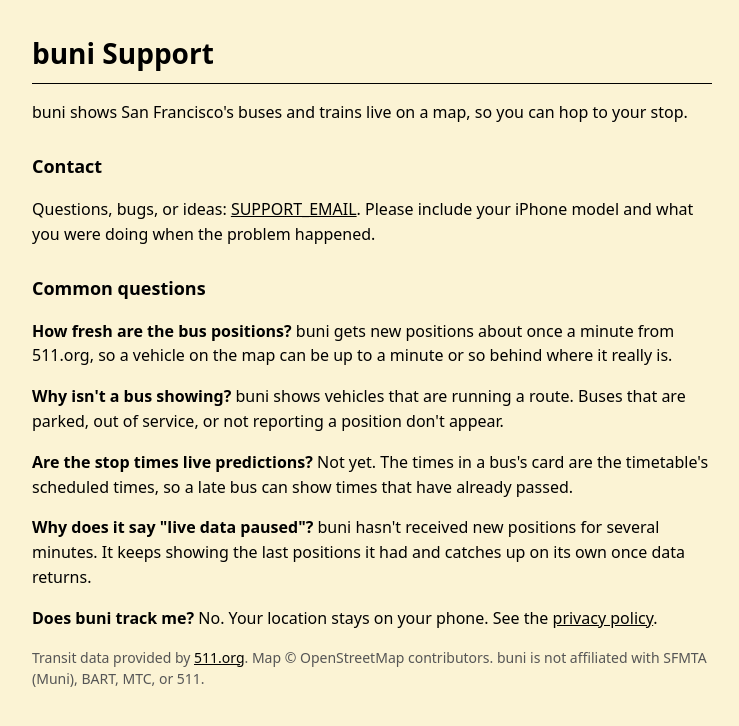
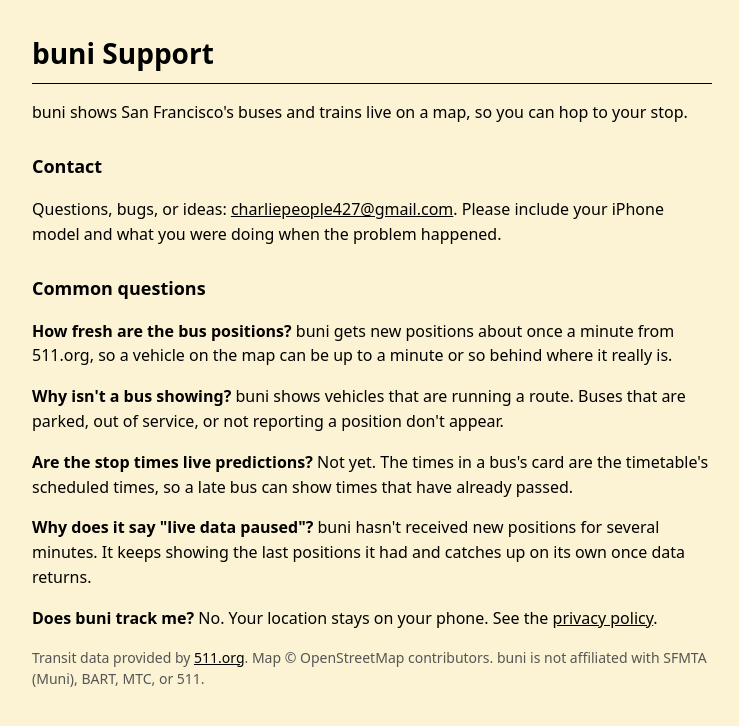
Before and after one commit to polar3197/polar3197.github.io, a Jekyll site: the page built from buni/support.html, in a window 1280 px wide. Shown: the top 726 px of the page, without its empty margins (268-1007 px from the left). Built offline with Jekyll 4.4.1, drawn with Linux system fonts in a browser that asks for light colours.

Commit message:
buni pages: support email
Co-Authored-By: Claude Opus 5.5 <noreply@anthropic.com>

```diff
--- a/buni/privacy.html
+++ b/buni/privacy.html
@@ -48,7 +48,7 @@ permalink: /buni/privacy/
   <p>buni is not directed at children under 13 and does not knowingly collect personal information from anyone.</p>
 
   <h2>Changes and contact</h2>
-  <p>If this policy changes, the updated version will be posted on this page with a new effective date. Questions: <a href="mailto:SUPPORT_EMAIL">SUPPORT_EMAIL</a>.</p>
+  <p>If this policy changes, the updated version will be posted on this page with a new effective date. Questions: <a href="mailto:charliepeople427@gmail.com">charliepeople427@gmail.com</a>.</p>
 
   <p class="muted">buni is not affiliated with SFMTA (Muni), BART, MTC, or 511.</p>
 </main>
--- a/buni/support.html
+++ b/buni/support.html
@@ -23,7 +23,7 @@ permalink: /buni/support/
   <p>buni shows San Francisco's buses and trains live on a map, so you can hop to your stop.</p>
 
   <h2>Contact</h2>
-  <p>Questions, bugs, or ideas: <a href="mailto:SUPPORT_EMAIL">SUPPORT_EMAIL</a>. Please include your iPhone model and what you were doing when the problem happened.</p>
+  <p>Questions, bugs, or ideas: <a href="mailto:charliepeople427@gmail.com">charliepeople427@gmail.com</a>. Please include your iPhone model and what you were doing when the problem happened.</p>
 
   <h2>Common questions</h2>
   <p><strong>How fresh are the bus positions?</strong> buni gets new positions about once a minute from 511.org, so a vehicle on the map can be up to a minute or so behind where it really is.</p>
```
